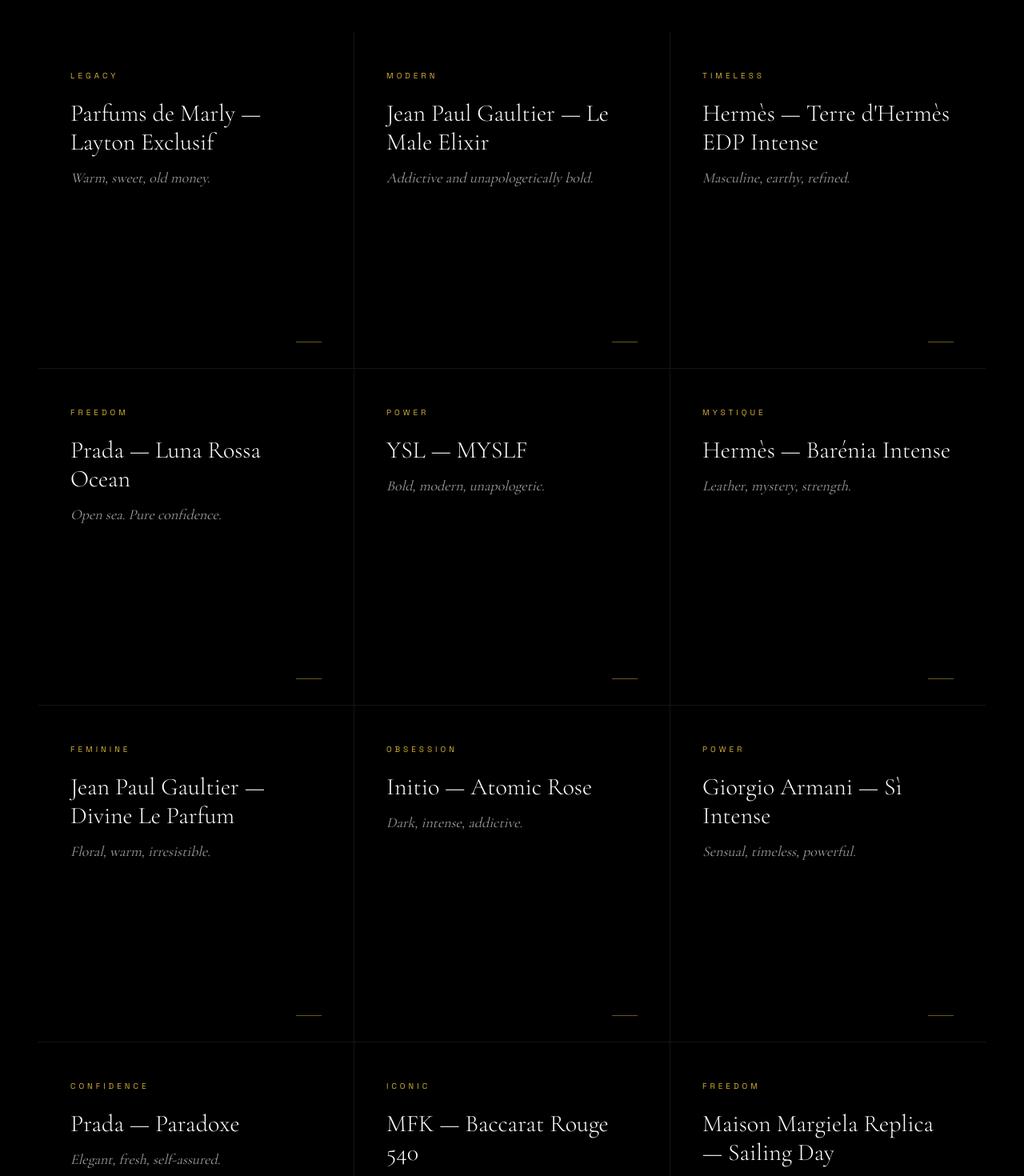
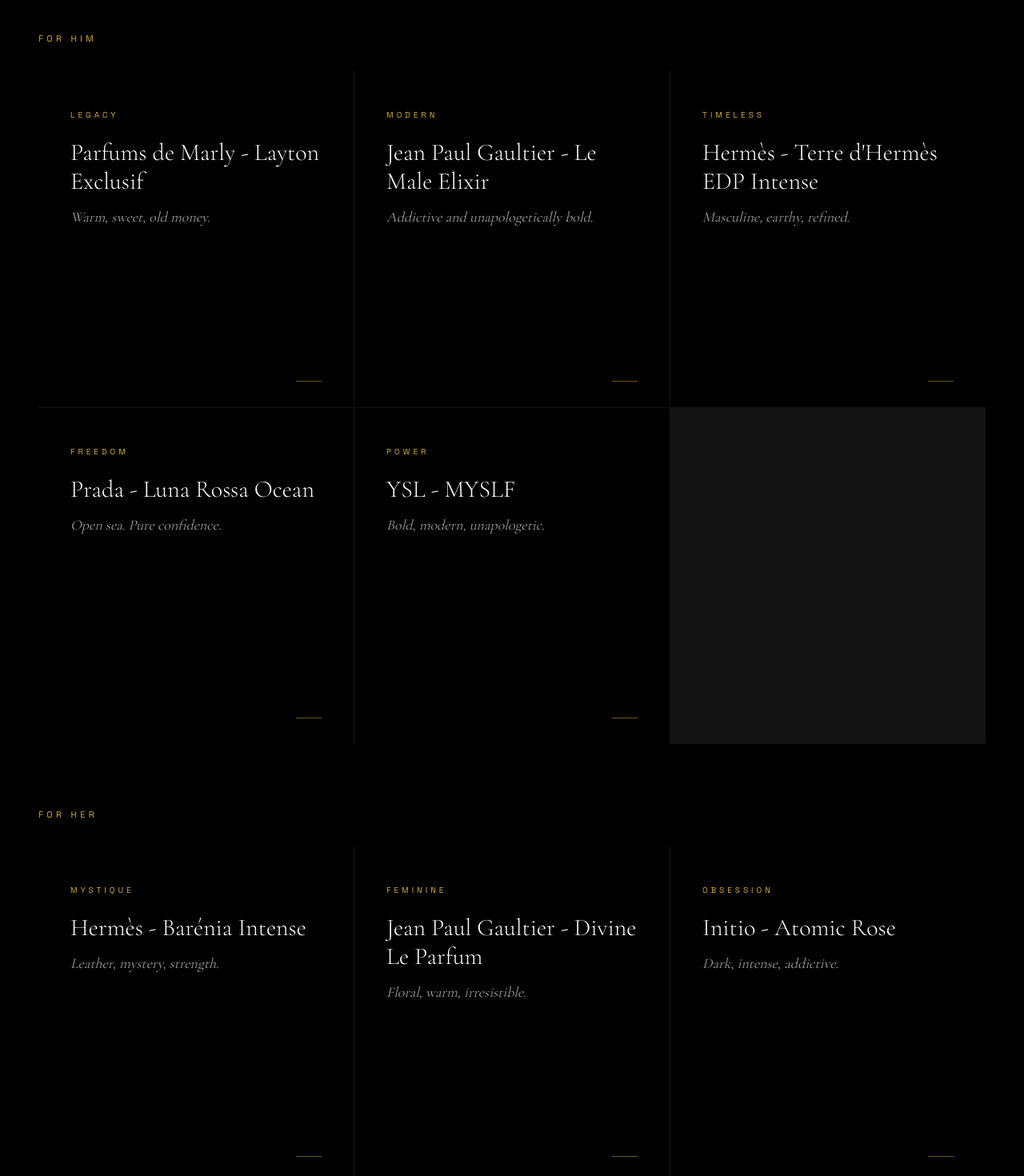
Before and after one commit to Tamerup/Aurabox-website, a Next.js app: page / in a window 1280 px wide. Shown: the part 5680-7150 px from the top of the page at 80% size. Built offline with nearby package versions, Linux system fonts and the light colour scheme.

Commit message:
Update fragrances and component

```diff
--- a/src/components/sections/Fragrances.tsx
+++ b/src/components/sections/Fragrances.tsx
@@ -1,9 +1,20 @@
 "use client";
 
 import { Eyebrow } from "@/components/ui/Eyebrow";
-import { FRAGRANCES, type Fragrance } from "@/data/fragrances";
+import {
+  FRAGRANCES_HIM,
+  FRAGRANCES_HER,
+  FRAGRANCES_UNISEX,
+  type Fragrance,
+} from "@/data/fragrances";
 import { useInView } from "@/hooks/useInView";
 import { cn } from "@/lib/utils";
+
+const CATEGORIES = [
+  { label: "For Him", fragrances: FRAGRANCES_HIM },
+  { label: "For Her", fragrances: FRAGRANCES_HER },
+  { label: "Unisex", fragrances: FRAGRANCES_UNISEX },
+];
 
 export function Fragrances() {
   return (
@@ -15,13 +26,26 @@
       <div className="mx-auto flex max-w-[1400px] flex-col items-center text-center">
         <Eyebrow>The Fragrances</Eyebrow>
         <h2 className="mt-6 max-w-2xl font-serif text-3xl font-light leading-tight text-ivory md:text-4xl">
-          Five fragrances. Infinite moments.
+          Thirteen fragrances. Infinite moments.
         </h2>
       </div>
 
-      <div className="mx-auto mt-20 grid max-w-[1400px] grid-cols-1 gap-px overflow-hidden bg-hairline sm:grid-cols-2 lg:grid-cols-3">
-        {FRAGRANCES.map((f, i) => (
-          <FragranceCard key={f.id} fragrance={f} delay={(i % 3) * 0.1} />
+      <div className="mx-auto mt-20 max-w-[1400px] space-y-20">
+        {CATEGORIES.map(({ label, fragrances }) => (
+          <div key={label}>
+            <p className="mb-8 font-label text-[11px] uppercase tracking-[0.4em] text-gold">
+              {label}
+            </p>
+            <div className="grid grid-cols-1 gap-px overflow-hidden bg-hairline sm:grid-cols-2 lg:grid-cols-3">
+              {fragrances.map((f, i) => (
+                <FragranceCard
+                  key={f.id}
+                  fragrance={f}
+                  delay={(i % 3) * 0.1}
+                />
+              ))}
+            </div>
+          </div>
         ))}
       </div>
     </section>
--- a/src/data/fragrances.ts
+++ b/src/data/fragrances.ts
@@ -15,7 +15,7 @@
   // FOR HIM
   {
     id: "layton-exclusif",
-    name: "Parfums de Marly — Layton Exclusif",
+    name: "Parfums de Marly - Layton Exclusif",
     mood: "Legacy",
     line: "Warm, sweet, old money.",
     category: "him",
@@ -27,7 +27,7 @@
   },
   {
     id: "le-male-elixir",
-    name: "Jean Paul Gaultier — Le Male Elixir",
+    name: "Jean Paul Gaultier - Le Male Elixir",
     mood: "Modern",
     line: "Addictive and unapologetically bold.",
     category: "him",
@@ -39,7 +39,7 @@
   },
   {
     id: "terre-hermes",
-    name: "Hermès — Terre d'Hermès EDP Intense",
+    name: "Hermès - Terre d'Hermès EDP Intense",
     mood: "Timeless",
     line: "Masculine, earthy, refined.",
     category: "him",
@@ -51,7 +51,7 @@
   },
   {
     id: "luna-rossa-ocean",
-    name: "Prada — Luna Rossa Ocean",
+    name: "Prada - Luna Rossa Ocean",
     mood: "Freedom",
     line: "Open sea. Pure confidence.",
     category: "him",
@@ -63,7 +63,7 @@
   },
   {
     id: "ysl-myself",
-    name: "YSL — MYSLF",
+    name: "YSL - MYSLF",
     mood: "Power",
     line: "Bold, modern, unapologetic.",
     category: "him",
@@ -77,7 +77,7 @@
   // FOR HER
   {
     id: "barenia-intense",
-    name: "Hermès — Barénia Intense",
+    name: "Hermès - Barénia Intense",
     mood: "Mystique",
     line: "Leather, mystery, strength.",
     category: "her",
@@ -89,7 +89,7 @@
   },
   {
     id: "divine-le-parfum",
-    name: "Jean Paul Gaultier — Divine Le Parfum",
+    name: "Jean Paul Gaultier - Divine Le Parfum",
     mood: "Feminine",
     line: "Floral, warm, irresistible.",
     category: "her",
@@ -101,7 +101,7 @@
   },
   {
     id: "atomic-rose",
-    name: "Initio — Atomic Rose",
+    name: "Initio - Atomic Rose",
     mood: "Obsession",
     line: "Dark, intense, addictive.",
     category: "her",
@@ -113,7 +113,7 @@
   },
   {
     id: "armani-si-intense",
-    name: "Giorgio Armani — Sì Intense",
+    name: "Giorgio Armani - Sì Intense",
     mood: "Power",
     line: "Sensual, timeless, powerful.",
     category: "her",
@@ -125,7 +125,7 @@
   },
   {
     id: "prada-paradoxe",
-    name: "Prada — Paradoxe",
+    name: "Prada - Paradoxe",
     mood: "Confidence",
     line: "Elegant, fresh, self-assured.",
     category: "her",
@@ -139,7 +139,7 @@
   // UNISEX
   {
     id: "baccarat-rouge",
-    name: "MFK — Baccarat Rouge 540",
+    name: "MFK - Baccarat Rouge 540",
     mood: "Iconic",
     line: "Electric. Unique. Obsession.",
     category: "unisex",
@@ -151,7 +151,7 @@
   },
   {
     id: "sailing-day",
-    name: "Maison Margiela Replica — Sailing Day",
+    name: "Maison Margiela Replica - Sailing Day",
     mood: "Freedom",
     line: "Salt air. Open horizon. Pure freedom.",
     category: "unisex",
@@ -163,7 +163,7 @@
   },
   {
     id: "when-rain-stops",
-    name: "Maison Margiela Replica — When the Rain Stops",
+    name: "Maison Margiela Replica - When the Rain Stops",
     mood: "Moment",
     line: "That exact moment after the rain.",
     category: "unisex",
```
